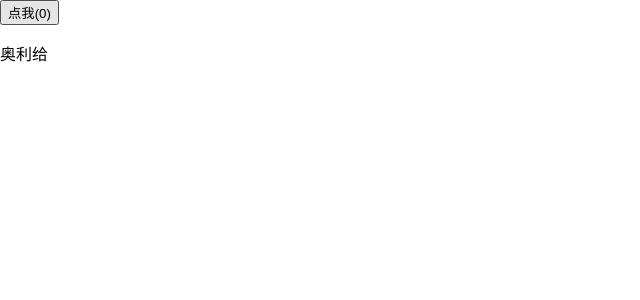
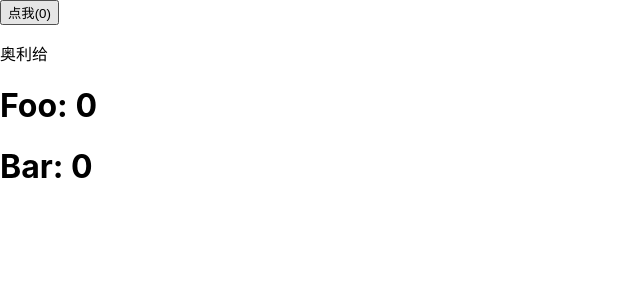
Before and after one commit to HenryDong123/trian-ticket, a React app: page / in a window 1280 px wide. Shown: the top 300 px of the page, without its empty margins (0-640 px from the left). Built offline with nearby package versions, Linux system fonts and the light colour scheme.

Commit message:
test context as class and static contextType to child component

```diff
--- a/src/App.js
+++ b/src/App.js
@@ -1,5 +1,30 @@
-import React, {useState, useEffect} from 'react';
+import React, {Component, useState, useEffect, createContext} from 'react';
 import './App.css';
+
+const CountContext = createContext()
+
+class Foo extends Component {
+    render() {
+        return (
+            <CountContext.Consumer>
+                {
+                    count => <h1>Foo: {count}</h1>
+                }
+            </CountContext.Consumer>
+        )
+    }
+}
+
+class Bar extends Component {
+    static contextType = CountContext
+    render() {
+        const count = this.context
+        return (
+            <h1>Bar: {count}</h1>
+
+        )
+    }
+}
 
 function App() {
     const [params, setCount] = useState({count: 0})
@@ -28,10 +53,10 @@ function App() {
     const onClick = () => {
         console.log('click')
     }
-    useEffect(()=>{
-        document.querySelector('#size').addEventListener('click', onClick,false)
+    useEffect(() => {
+        document.querySelector('#size').addEventListener('click', onClick, false)
         return () => {
-            document.querySelector('#size').removeEventListener('click', onClick,false)
+            document.querySelector('#size').removeEventListener('click', onClick, false)
 
         }
     })
@@ -42,10 +67,14 @@ function App() {
             }}>点我({params.count})
             </button>
             {
-                params.count%2
-                ?<span id={'size'}>({size.width}x{size.height})</span>
-                :<p id={'size'}>奥利给</p>
+                params.count % 2
+                    ? <span id={'size'}>({size.width}x{size.height})</span>
+                    : <p id={'size'}>奥利给</p>
             }
+            <CountContext.Provider value={params.count}>
+                <Foo/>
+                <Bar/>
+            </CountContext.Provider>
 
         </div>
 
```
